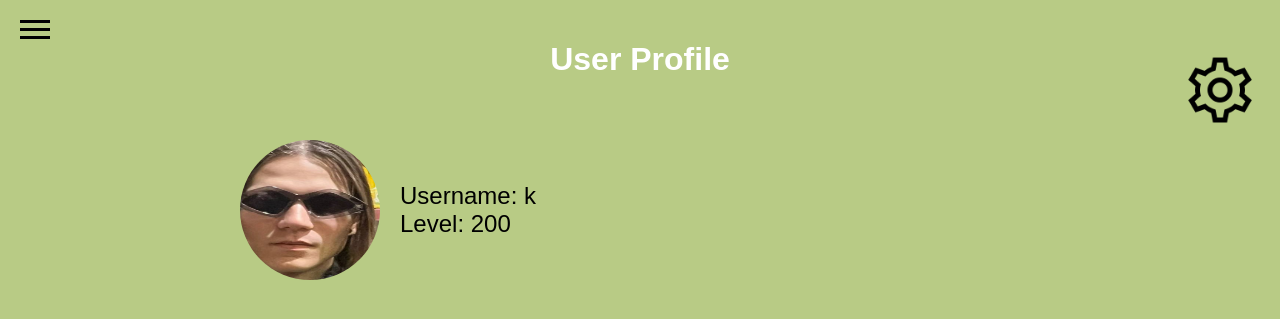
After one commit to arc-lena/bloom, a Django app: page /profile/ in a window 1280 px wide. The commit adds this page. Shown: the top 319 px of the page. Run offline with Django 4.2, Linux system fonts and the light colour scheme; a user stored in the database is signed in; data comes from the database, SQL or seed files in the repository.

Commit message:
added simple profile page

```diff
--- a/bloom/bloom/settings.py
+++ b/bloom/bloom/settings.py
@@ -46,6 +46,7 @@ INSTALLED_APPS = [
 
 MEDIA_URL = '/media/'
 MEDIA_ROOT = os.path.join(BASE_DIR, 'media')
+
 
 MIDDLEWARE = [
     'django.middleware.security.SecurityMiddleware',
--- a/bloom/profiles/models.py
+++ b/bloom/profiles/models.py
@@ -3,5 +3,6 @@ from django.contrib.auth.models import User
 
 class Profile(models.Model):
     user = models.OneToOneField(User, on_delete=models.CASCADE)
+    avatar = models.ImageField(upload_to='avatars/', default='avatars/default.png')
     level = models.IntegerField(default=0)
     points_balance = models.IntegerField(default=0)
--- a/bloom/profiles/urls.py
+++ b/bloom/profiles/urls.py
@@ -2,5 +2,6 @@ from django.urls import path
 from . import views
 
 urlpatterns = [
-    path('', views.home, name='home'),  # Головна сторінка
+    path('', views.home, name='home'),
+    path('profile/', views.profile_view, name='profile'),
 ]
--- a/bloom/profiles/views.py
+++ b/bloom/profiles/views.py
@@ -30,5 +30,12 @@ def login_view(request):
 def info_view(request):
     return render(request, "info/index.html")
 
+@login_required
+def profile_view(request):
+    return render(request, 'profile/profile.html', {
+        'user': request.user,
+    })
+
+
 def statistics(request):
     return render(request, 'statistics/index.html')
--- /dev/null
+++ b/bloom/static/profile/css/profile.css
@@ -0,0 +1,53 @@
+/* static/css/user_profile.css */
+body {
+    font-family: Arial, sans-serif;
+    background-color: #b8cb85;
+    margin: 0;
+    padding: 0;
+}
+
+.header {
+    background-color: #b8cb85;
+    color: #fff;
+    padding: 20px;
+    text-align: center;
+}
+
+.profile-page {
+    padding: 20px;
+    background-color: #b8cb85;
+    max-width: 800px;
+    margin: 0 auto;
+}
+
+.profile-info {
+    display: flex;
+    align-items: center;
+    margin-bottom: 20px;
+}
+
+.profile-info img {
+    border-radius: 50%;
+    width: 140px;
+    height: 140px;
+    margin-right: 20px;
+}
+
+.profile-info p {
+    margin: 0;
+    font-size: 24px;
+}
+
+.avatar {
+    border-radius: 50%;
+    width: 120px;
+    height: 120px;
+    margin-right: 20px;
+}
+
+.settings-icon {
+    width: 80px;
+    height: 80px;
+    float: right;
+    margin-top: -50px;
+}
--- /dev/null
+++ b/bloom/templates/profile/profile.html
@@ -0,0 +1,31 @@
+<!DOCTYPE html>
+{% load static %}
+<html lang="en">
+<head>
+    <meta charset="UTF-8">
+    <meta name="viewport" content="width=device-width, initial-scale=1.0">
+    <title>User Profile</title>
+    <link rel="stylesheet" href="{% static 'profile/css/profile.css' %}">
+    <link rel="stylesheet" href= "{% static 'sidebar.css' %}">
+</head>
+<body>
+    {% include 'sidebar.html' %}
+    <div class="header">
+        <h1>User Profile</h1>
+        <a href="">
+            <img src="{% static 'images/settings-icon.png' %}" alt="Settings" class="settings-icon">
+        </a>
+    </div>
+
+    <div class="profile-page">
+        <div class="profile-info">
+            <img src="{{ user.profile.avatar.url }}" alt="User Avatar" class="avatar">
+            <div>
+                <p>Username: {{ user.username }}</p>
+                <p>Level: {{ user.profile.level }}</p>
+            </div>
+        </div>
+    </div>
+
+</body>
+</html>
--- a/bloom/templates/profile_btn.html
+++ b/bloom/templates/profile_btn.html
@@ -1,4 +1,4 @@
-<a href="">
+<a href="{% url 'profile' %}">
     <div class="profile-icon">
         <span>Профіль</span>
     </div>
```
Also changed, not shown: bloom/media/avatars/default.png (added), bloom/profiles/migrations/0003_profile_avatar.py (added), bloom/static/images/settings-icon.png (added).
